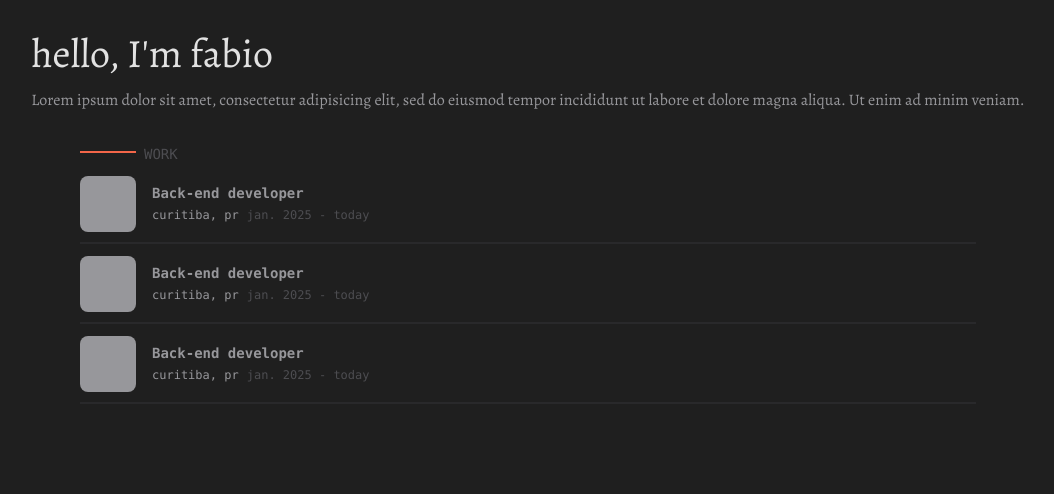
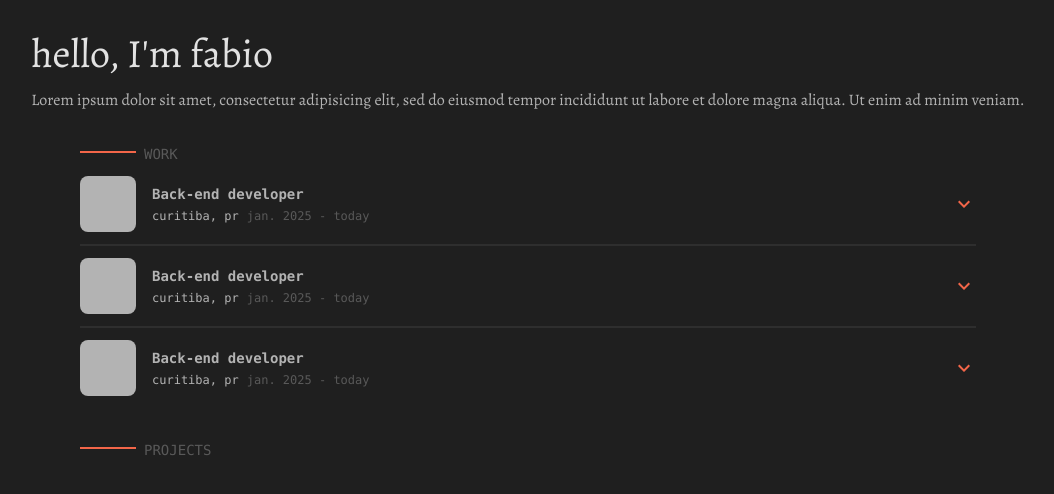
Before and after one commit to reszkojr/portfolio, a React (Vite) app: page / in a window 1280 px wide. Shown: the top 494 px of the page, without its empty margins (112-1166 px from the left). Built offline with nearby package versions, Linux system fonts and the light colour scheme.

Commit message:
change some colors & add accordion handle icon using icon from react-icons

```diff
--- a/package.json
+++ b/package.json
@@ -13,6 +13,7 @@
     "@tailwindcss/vite": "^4.1.11",
     "react": "^19.1.0",
     "react-dom": "^19.1.0",
+    "react-icons": "^5.5.0",
     "tailwindcss": "^4.1.11"
   },
   "devDependencies": {
--- a/src/App.tsx
+++ b/src/App.tsx
@@ -12,8 +12,13 @@ const App = () => {
 
                 <Section title={"work"}>
                     <Accordion icon={''} title={"Back-end developer"} location={"curitiba, pr"} date={"jan. 2025 - today"} description={""}></Accordion>
+                    <div className="border-b-tertiary-darker border-b-2"/>
                     <Accordion icon={''} title={"Back-end developer"} location={"curitiba, pr"} date={"jan. 2025 - today"} description={""}></Accordion>
+                    <div className="border-b-tertiary-darker border-b-2"/>
                     <Accordion icon={''} title={"Back-end developer"} location={"curitiba, pr"} date={"jan. 2025 - today"} description={""}></Accordion>
+                </Section>
+
+                <Section title={"projects"}>
                 </Section>
             </div>
         </>
--- a/src/components/Accordion.tsx
+++ b/src/components/Accordion.tsx
@@ -1,3 +1,5 @@
+import { MdOutlineKeyboardArrowDown } from "react-icons/md";
+
 interface AccordionProps {
     icon: string;
     title: string;
@@ -8,7 +10,8 @@ interface AccordionProps {
 
 const Accordion = ({ title, date, location, description }: AccordionProps) => {
     return (
-        <div className="flex items-start gap-4 py-3 font-mono h-20 border-b-tertiary-darker border-b-2">
+        <div className="flex flex-col items-start py-3 font-mono h-20 ">
+            <div className="flex gap-4 relative w-full">
                 <div className="w-14 h-14 bg-secondary rounded-lg">
                     <i className="icon icon-accordion"></i>
                 </div>
@@ -19,6 +22,10 @@ const Accordion = ({ title, date, location, description }: AccordionProps) => {
                         <span className="text-tertiary">{date}</span>
                     </div>
                 </div>
+                <div className="absolute top-1/2 -translate-y-1/2 right-0">
+                    <MdOutlineKeyboardArrowDown className="text-primary text-2xl" />
+                </div>
+            </div>
             <div className="accordion-content">
                 <p className="text-secondary">{description}</p>
             </div>
--- a/src/components/Section.tsx
+++ b/src/components/Section.tsx
@@ -1,12 +1,12 @@
 interface SectionProps {
     title: string;
-    children: React.ReactNode;
+    children?: React.ReactNode;
 }
 
 const Section = ({ title, children }: SectionProps) => {
     return (
         <>
-            <div className="w-full max-w-4xl">
+            <div className="w-full max-w-4xl mb-8">
                 <div className="flex items-center gap-2">
                     <div className="w-14 border-t-2 border-t-primary mb-2 mt-1"></div>
                     <h2 className="text-tertiary font-mono uppercase text-sm">{title}</h2>
--- a/src/index.css
+++ b/src/index.css
@@ -18,9 +18,9 @@
 
 @theme {
     --color-primary: hsl(10.2, 87.6%, 62%);
-    --color-secondary: #97979B;
-    --color-tertiary: #4D4D51;
-    --color-tertiary-darker: #29292B;
+    --color-secondary: HSL(0, 0%, 70%);
+    --color-tertiary: HSL(0, 0%, 35%);
+    --color-tertiary-darker: HSL(0, 0%, 18%);
     --color-background: HSL(0, 0%, 12%);
 }
 
```
Also changed, not shown: 1 other file (tests, documents, lock files or other folders). Lines whose indentation alone changed are shown as unchanged.
